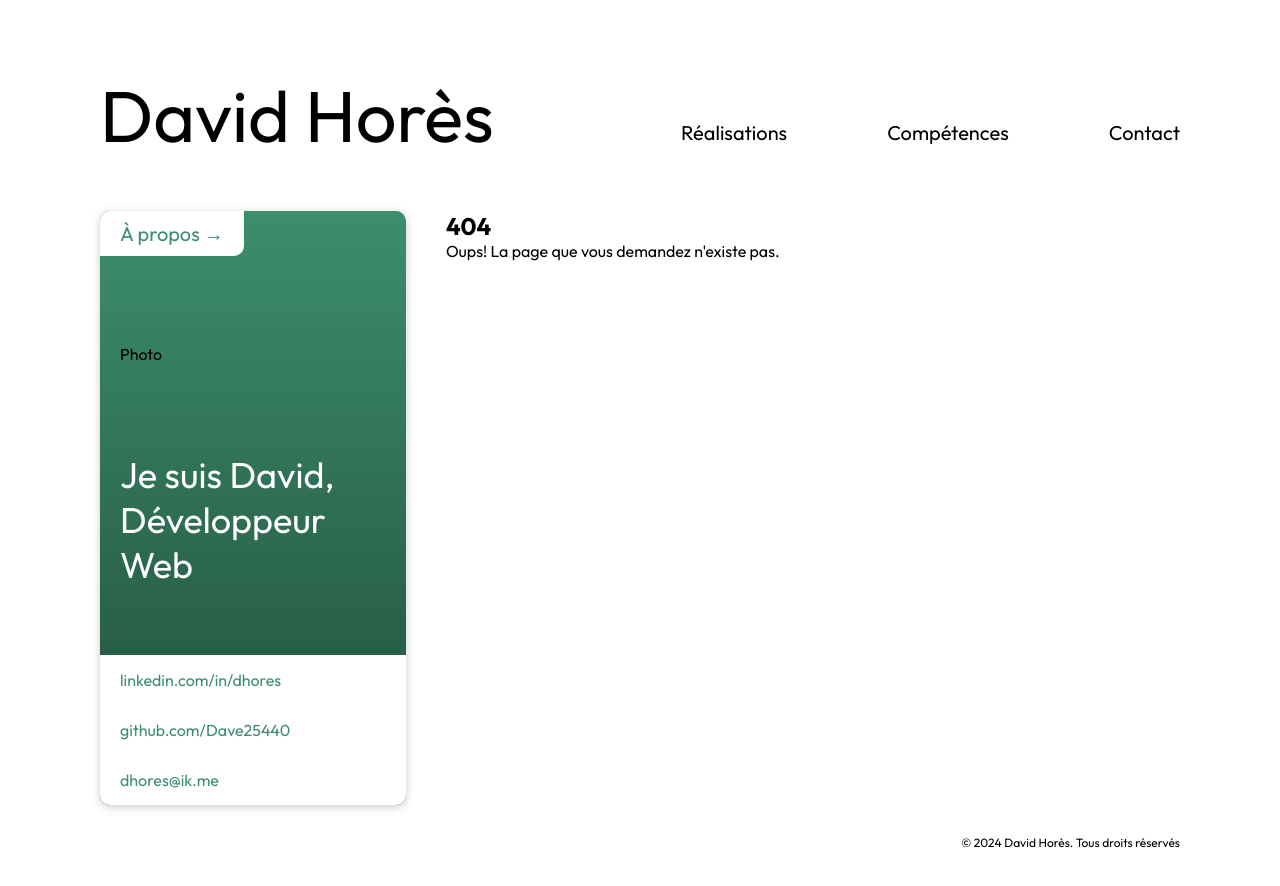
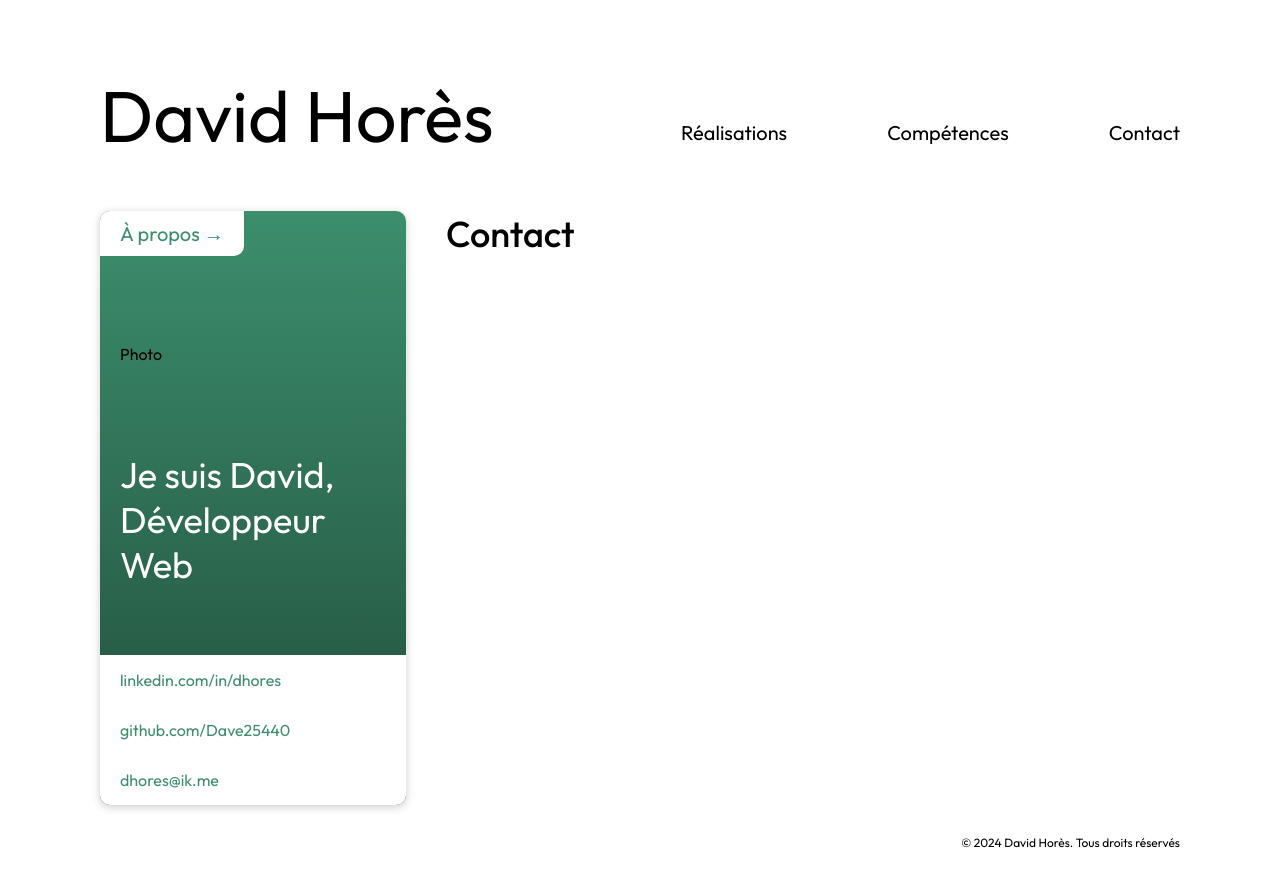
Before and after one commit to Dave25440/david-hores-portfolio, a React (Create React App) app: page /david-hores-portfolio/contact in a window 1280 px wide. Shown: the top 886 px of the page. Built offline with nearby package versions, Linux system fonts and the light colour scheme.

Commit message:
Create Contact page with SCSS Module stylesheet and add it to AppRouter

```diff
--- a/src/components/AppRouter/index.jsx
+++ b/src/components/AppRouter/index.jsx
@@ -3,6 +3,7 @@ import Layout from "../Layout";
 import Home from "../../pages/Home";
 import Projects from "../../pages/Projects";
 import Skills from "../../pages/Skills";
+import Contact from "../../pages/Contact";
 import Career from "../../pages/Career";
 import Error from "../Error";
 
@@ -21,6 +22,10 @@ const AppRouter = () => {
                         element={<Skills />}
                     />
                     <Route
+                        path="/david-hores-portfolio/contact"
+                        element={<Contact />}
+                    />
+                    <Route
                         path="/david-hores-portfolio/formation"
                         element={<Career />}
                     />
--- /dev/null
+++ b/src/pages/Contact/Contact.module.scss
@@ -0,0 +1,8 @@
+@use "../../styles/_mixins";
+@use "../../styles/_variables";
+
+.contact {
+    &__title {
+        @include mixins.text-style(variables.$color-secondary, 2.25rem, 500);
+    }
+}
--- /dev/null
+++ b/src/pages/Contact/index.jsx
@@ -0,0 +1,16 @@
+import { useEffect } from "react";
+import styles from "./Contact.module.scss";
+
+const Contact = () => {
+    useEffect(() => {
+        document.title = "David Horès, Développeur Web - Contact";
+    }, []);
+
+    return (
+        <section className={styles.contact}>
+            <h2 className={styles.contact__title}>Contact</h2>
+        </section>
+    );
+};
+
+export default Contact;
```
